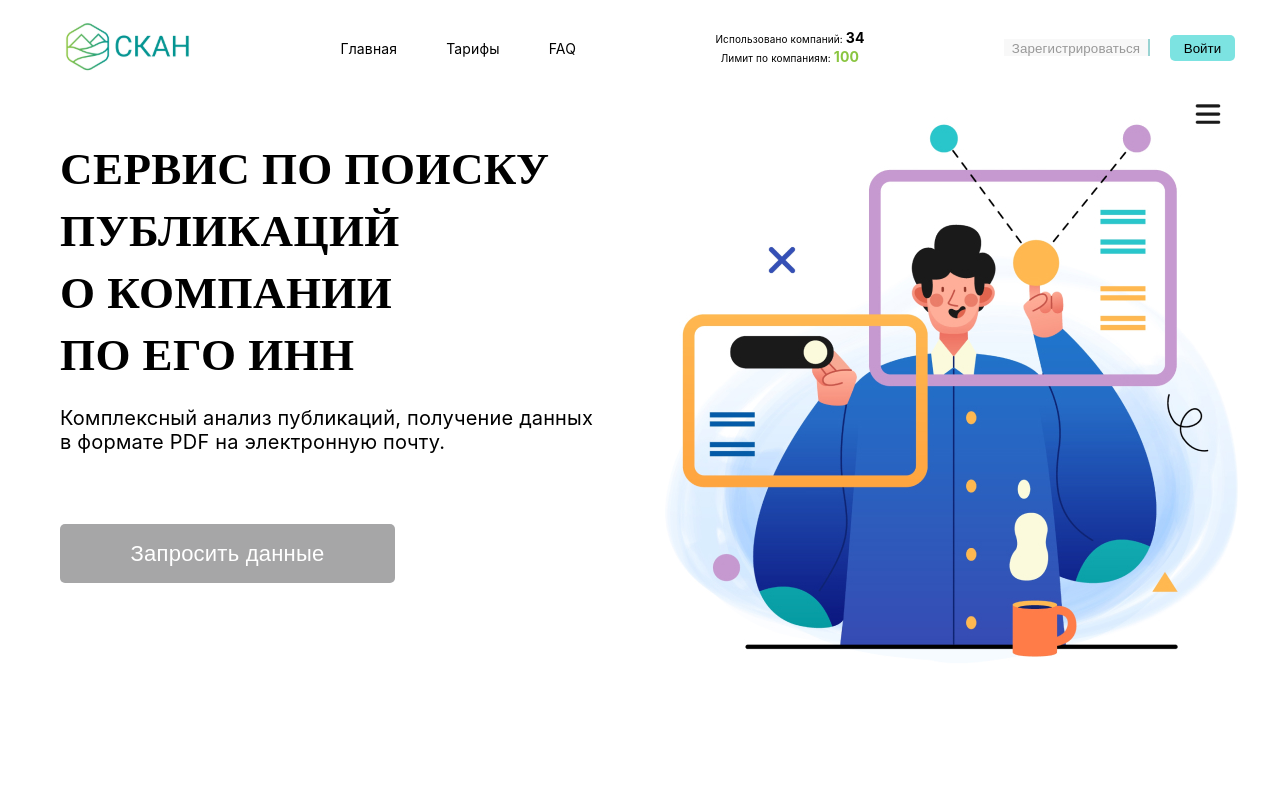
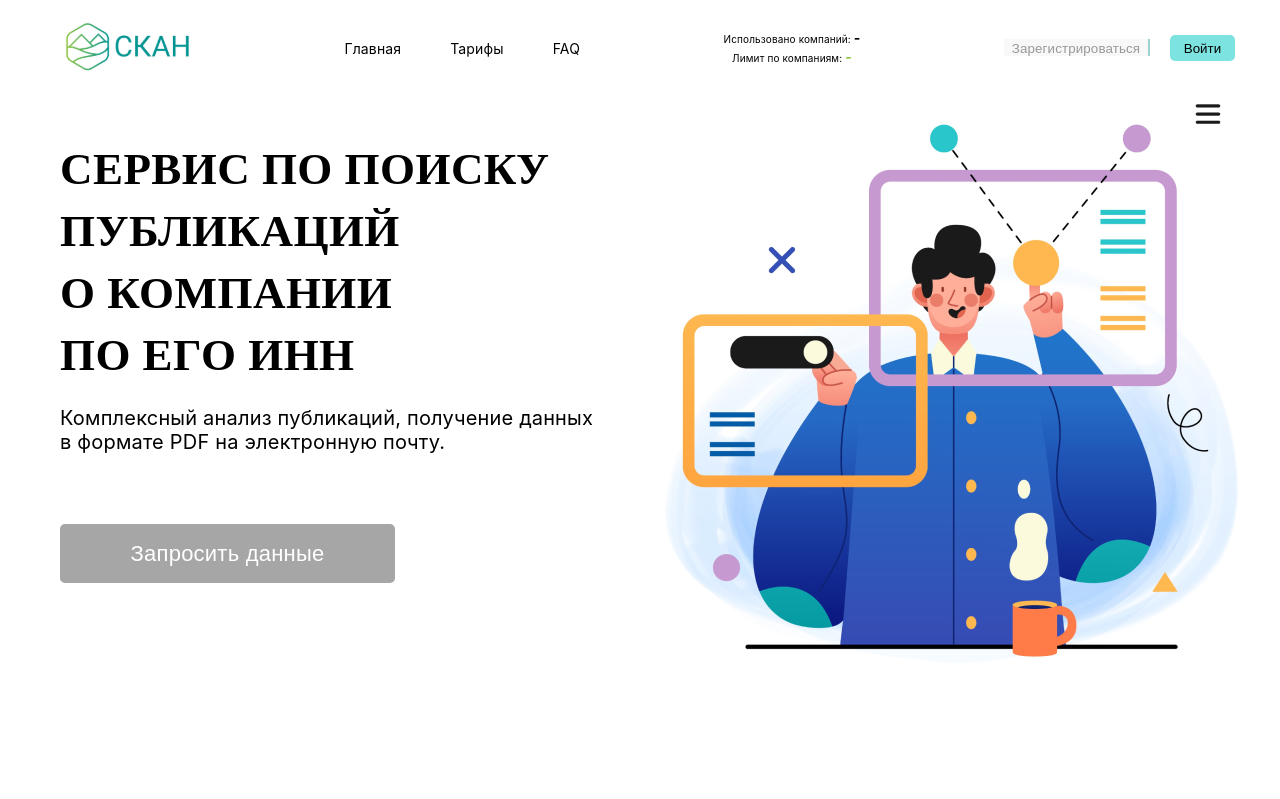
Before and after one commit to ollegozz/Servise-Scan, a React (Create React App) app: page / in a window 1280 px wide. Shown: the top 799 px of the page. Built offline with nearby package versions, Linux system fonts and the light colour scheme.

Commit message:
header_counter

```diff
--- a/src/App.js
+++ b/src/App.js
@@ -48,6 +48,8 @@ function App() {
     } else setChekForm(!chekForm)
   }
 
+
+
   async function getCount(token) {
     const url = `https://gateway.scan-interfax.ru/api/v1/account/info?`;
 
@@ -59,8 +61,13 @@ function App() {
         'Authorization': `Bearer ${token}`
       },
     })
-    setInfoCount(await response.json());
+
+       const data = await response.json()
+       return setInfoCount(data)
   }
+
+  // console.log('111', infoCount);
+
 
   return (
     <div className="App">
--- a/src/components/UI/header/Header.jsx
+++ b/src/components/UI/header/Header.jsx
@@ -1,14 +1,27 @@
-import React, { useContext } from 'react'
+import React, { useContext, useState } from 'react'
 import css from './header.module.css'
 import logo from '../../image/icon/logo.svg'
 import user from '../../image/img/user.jpg'
 import { Link } from 'react-router-dom';
 import Auth from '../../popup/auth';
 import { Context } from '../../../context';
+import { useEffect } from 'react';
 
 export default function Header() {
 
-    const { authPopup, authForm, authDone } = useContext(Context)
+    const { authPopup, authForm, authDone, infoCount } = useContext(Context)
+
+    const [companyLimit, setCompanyLimit] = useState('-')
+    const [usedCompanyCount, setUsedCompanyCount] = useState('-')
+
+
+
+    useEffect(() => {
+        if (infoCount !== undefined) {
+            setCompanyLimit(infoCount.eventFiltersInfo.companyLimit)
+            setUsedCompanyCount(infoCount.eventFiltersInfo.usedCompanyCount)
+        }
+    })
 
     return (
         <header className={css.header}>
@@ -21,10 +34,17 @@ export default function Header() {
                     <Link to={`./tarifs`}>Тарифы</Link>
                     <Link to={`./FAQ`}>FAQ</Link>
                 </div>
-                <div className={css.info}>
-                    <div>Использовано компаний: <span className={css.infoUse}>34</span></div>
-                    <div>Лимит по компаниям: <span className={css.infoLim}>100</span></div>
-                </div>
+                {authDone === false ?
+                    <div className={css.info}>
+                        <div>Использовано компаний: <span className={css.infoUse}> - </span></div>
+                        <div>Лимит по компаниям: <span className={css.infoLim}> - </span></div>
+                    </div>
+                    :
+                    <div className={css.info}>
+                        <div>Использовано компаний: <span className={css.infoUse}>{companyLimit}</span></div>
+                        <div>Лимит по компаниям: <span className={css.infoLim}>{usedCompanyCount}</span></div>
+                    </div>
+                }
 
                 {authDone === false ?
                     <div className={css.user}>
@@ -37,13 +57,13 @@ export default function Header() {
                             className={css.btnAuth}
                         >
                             Войти</button>
-                        {authForm && <Auth /> }
+                        {authForm && <Auth />}
                     </div>
                     :
                     <div className={css.user}>
                         <div className={css.userName}>Алексей А.</div>
                         <button className={css.button}
-                            // onClick={authPopup}
+                        // onClick={authPopup}
                         >
                             Выйти</button>
                         <img className={css.userLogo} src={user} alt="user" />
```
